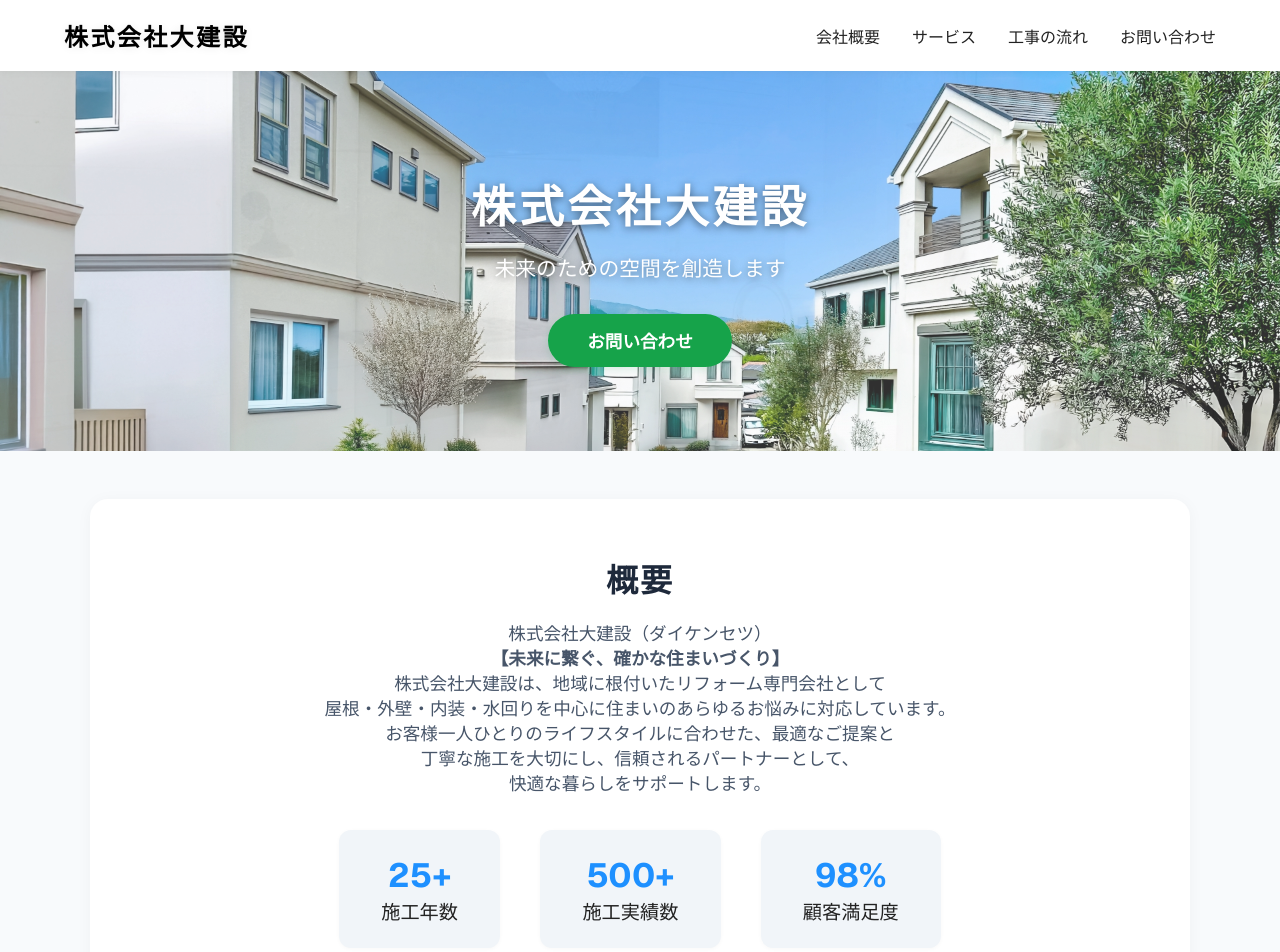
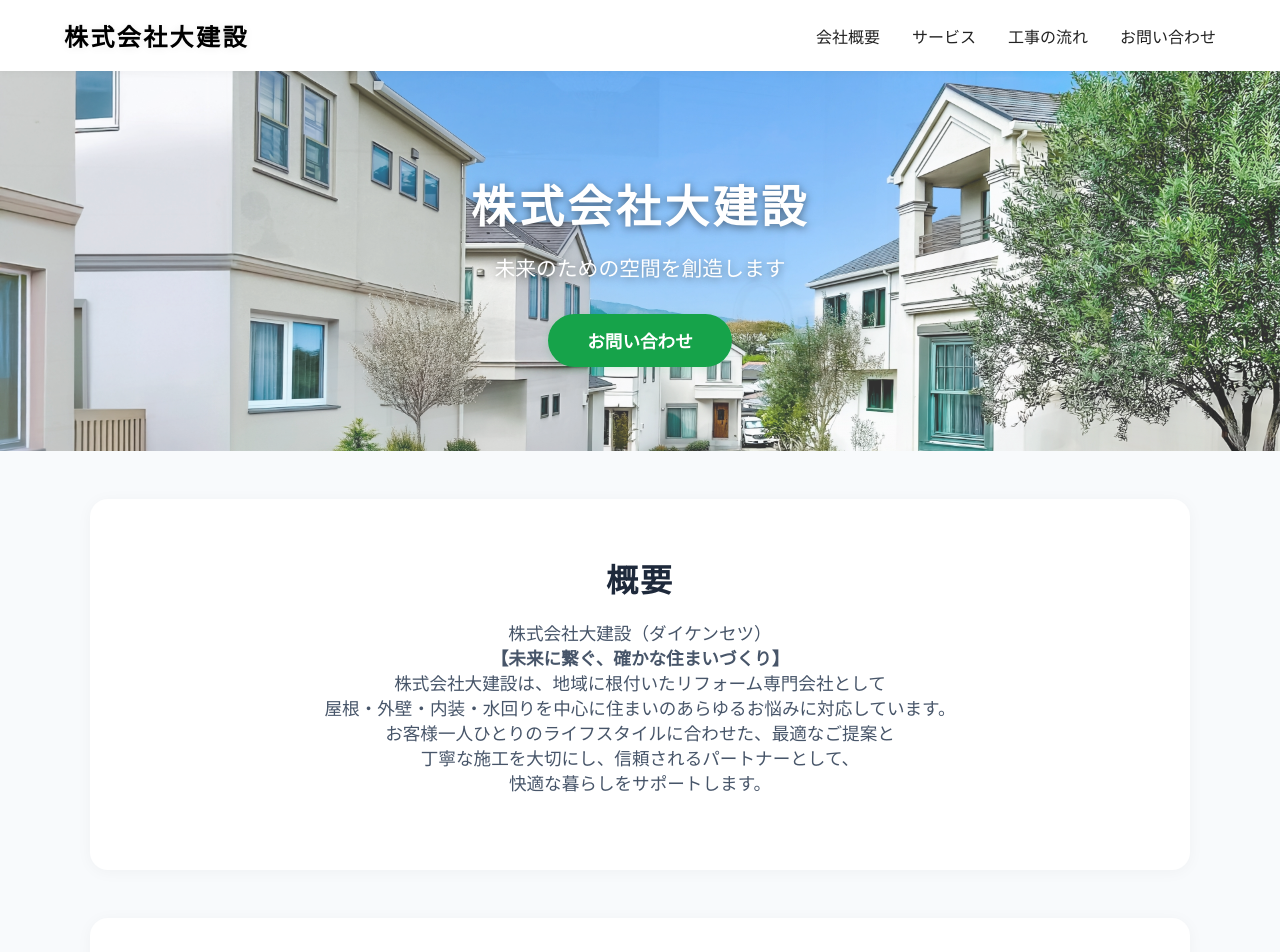
Before and after one commit to koteharyu/daiken_hp, a Next.js app: page / in a window 1280 px wide. Shown: the top 952 px of the page. Built offline with nearby package versions, Linux system fonts and the light colour scheme.

Commit message:
概要の不要な項目を削除

```diff
--- a/src/app/page.tsx
+++ b/src/app/page.tsx
@@ -47,11 +47,6 @@ export default function Home() {
           丁寧な施工を大切にし、信頼されるパートナーとして、<br />
           快適な暮らしをサポートします。
         </p>
-        <div className={styles.statsRow}>
-          <div className={styles.statBox}><span>25+</span><br />施工年数</div>
-          <div className={styles.statBox}><span>500+</span><br />施工実績数</div>
-          <div className={styles.statBox}><span>98%</span><br />顧客満足度</div>
-        </div>
       </section>
 
       {/* サービス内容 */}
```
